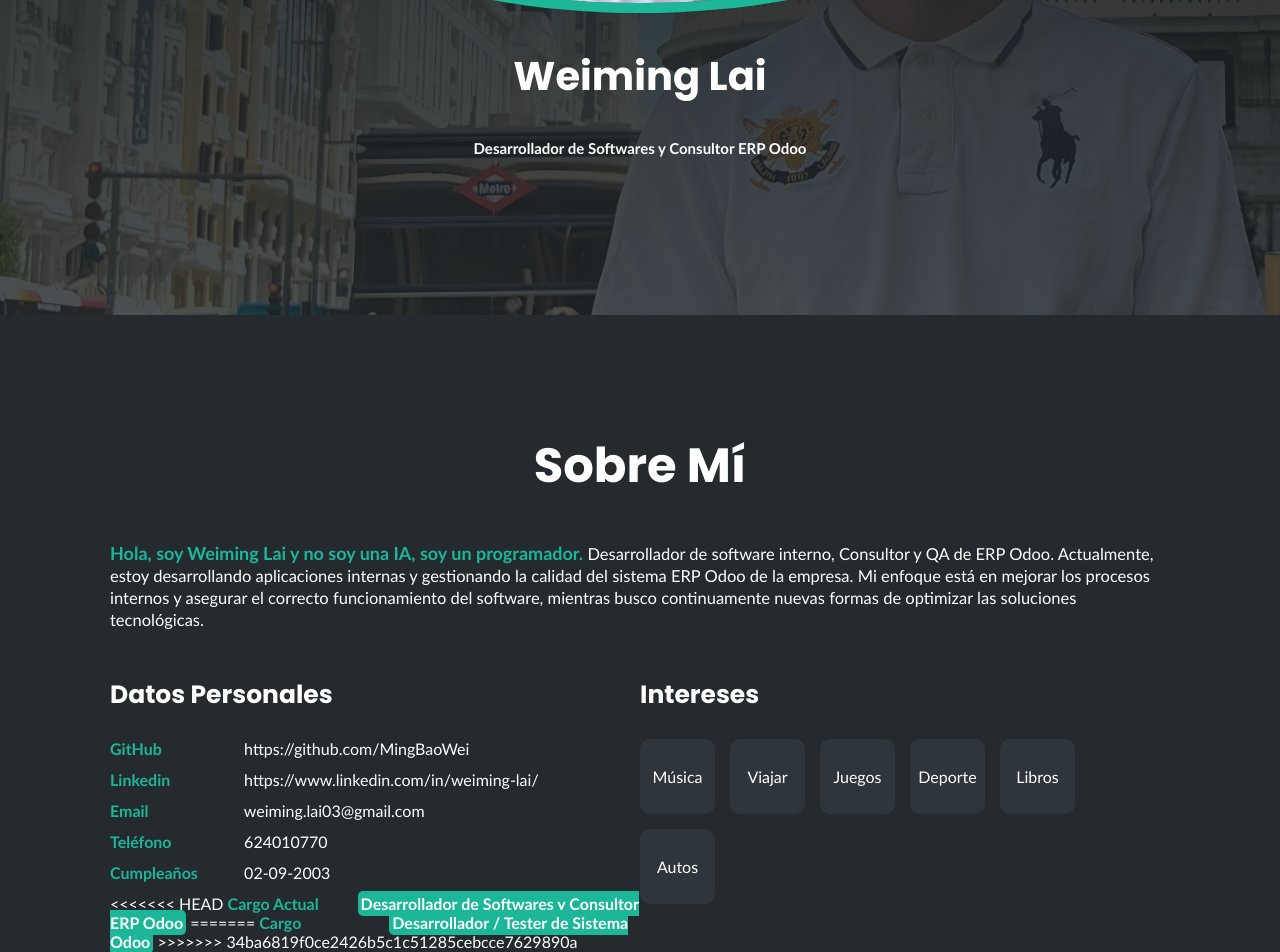
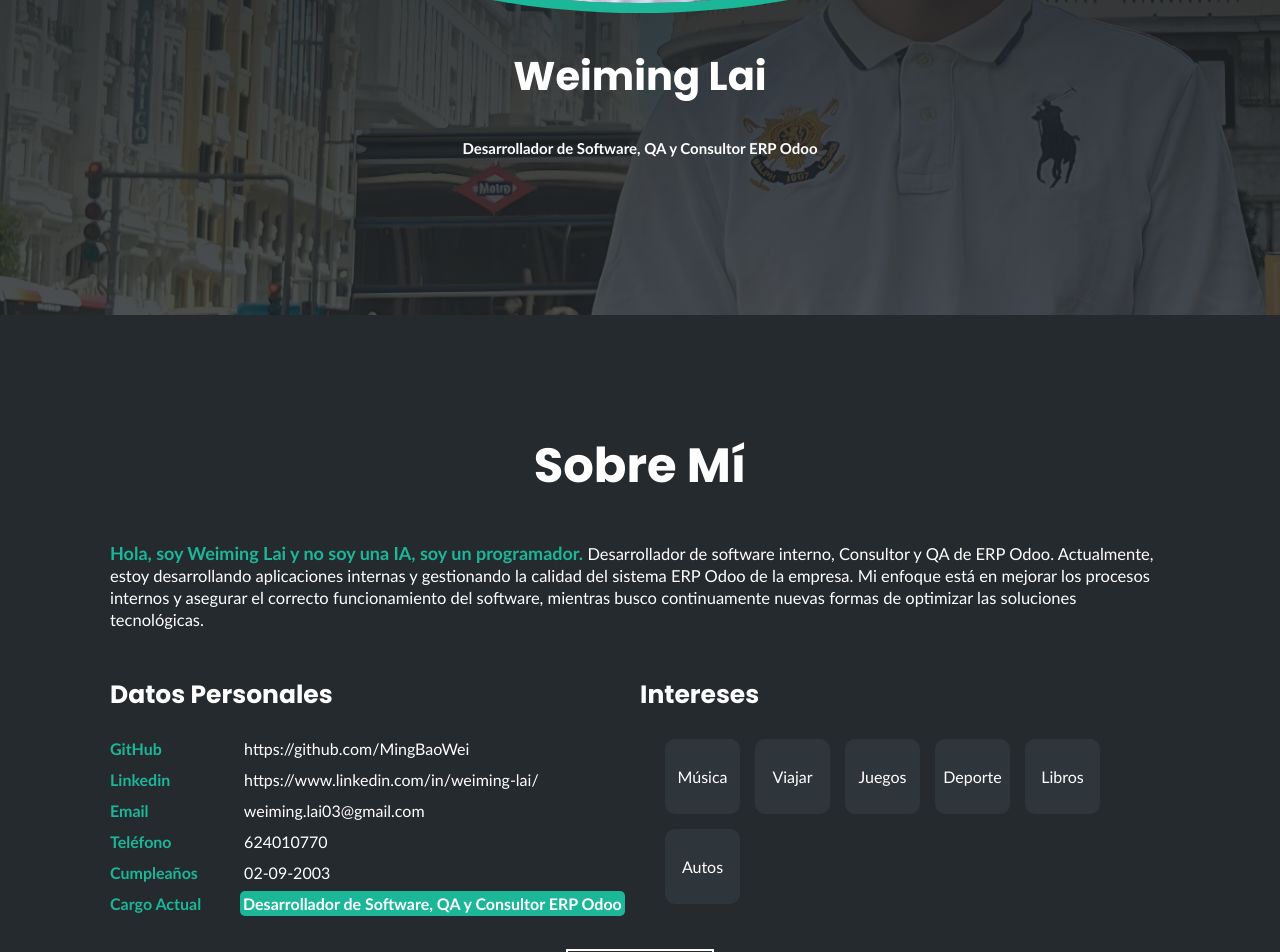
Before and after one commit to MingBaoWei/Portafolio, an Angular app in the folder mi-portafolio/: page / in a window 1280 px wide. Shown: the part 560-1512 px from the top of the page. Built offline with nearby package versions, Linux system fonts and the light colour scheme.

Commit message:
NEW UPDATES V3

```diff
--- a/mi-portafolio/src/app/aboutme/aboutme.component.css
+++ b/mi-portafolio/src/app/aboutme/aboutme.component.css
@@ -111,6 +111,7 @@
 .interests-container {
   display: flex;
   flex-wrap: wrap;
+  padding-left: 25px;
 }
 
 .interest {
--- a/mi-portafolio/src/app/aboutme/aboutme.component.html
+++ b/mi-portafolio/src/app/aboutme/aboutme.component.html
@@ -29,13 +29,8 @@
                     02-09-2003
                 </li>
                   <li>
-<<<<<<< HEAD
                       <strong>Cargo Actual</strong>
-                      <span>Desarrollador de Softwares y Consultor ERP Odoo</span>
-=======
-                      <strong>Cargo</strong>
-                      <span>Desarrollador / Tester de Sistema Odoo</span>
->>>>>>> 34ba6819f0ce2426b5c1c51285cebcce7629890a
+                      <span>Desarrollador de Software, QA y Consultor ERP Odoo</span>
                   </li>
               </ul>
           </div>
--- a/mi-portafolio/src/app/home/home.component.html
+++ b/mi-portafolio/src/app/home/home.component.html
@@ -4,6 +4,6 @@
           <img src="assets/img/foto.jpeg" alt="Weiming Lai">
       </div>
       <h1>Weiming Lai</h1>
-      <h2>Desarrollador de Softwares y Consultor ERP Odoo</h2>
+      <h2>Desarrollador de Software, QA y Consultor ERP Odoo</h2>
   </div>
 </section>
```
